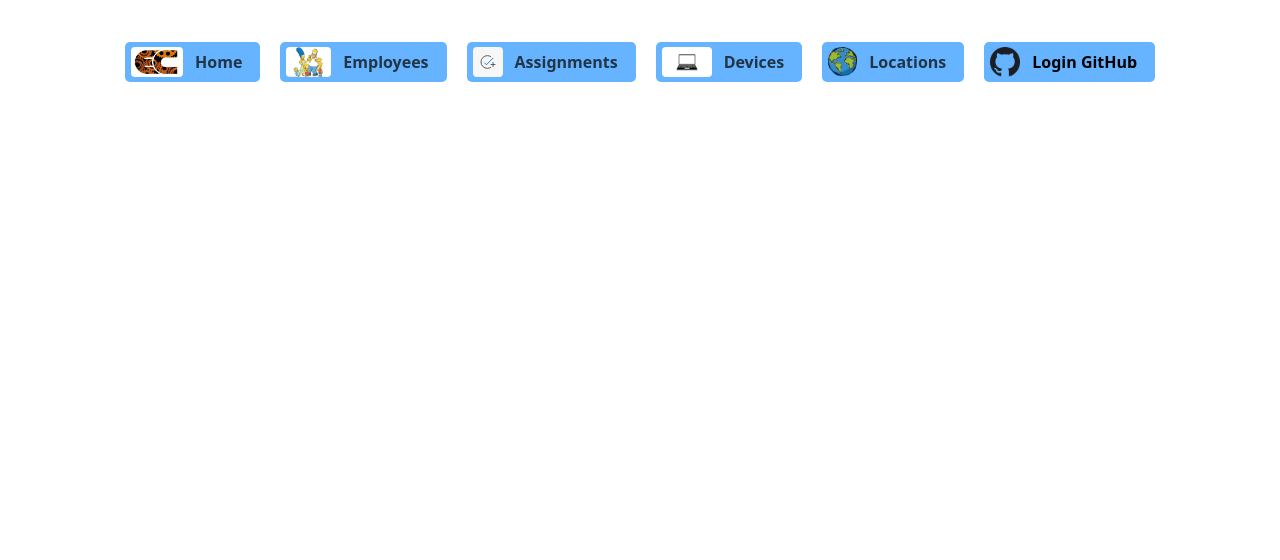
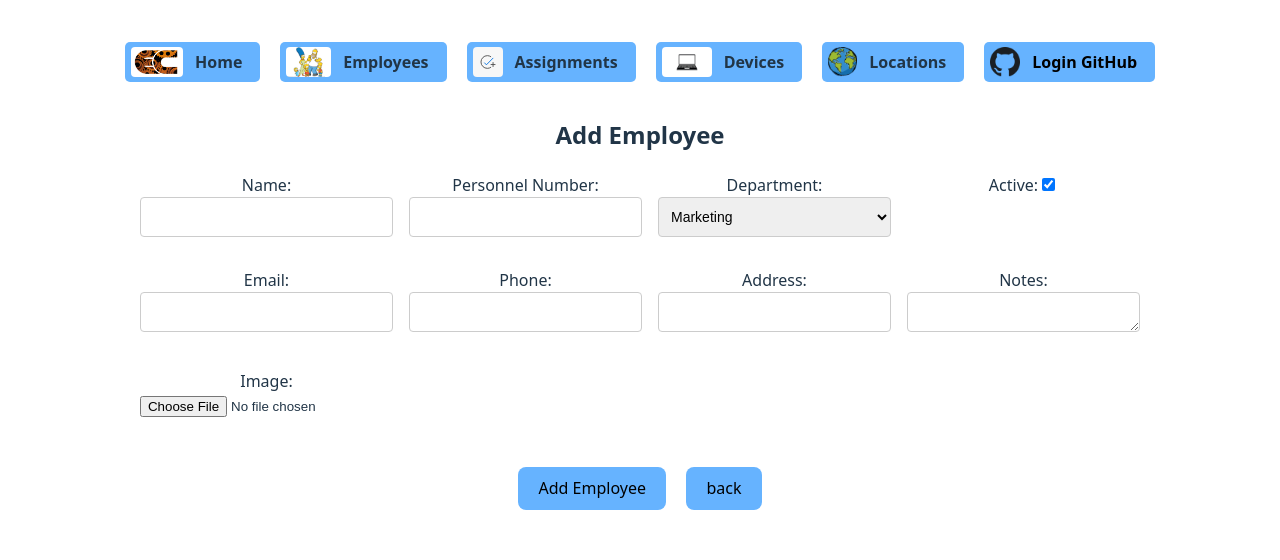
Before and after one commit to Ropold/ECInventoryHub, a React (Vite) app in the folder frontend/: page /employees/1/edit in a window 1280 px wide. Shown: the top 560 px of the page. Built offline with nearby package versions, Linux system fonts and the light colour scheme; no server answers.

Commit message:
Eidt works

```diff
--- a/frontend/src/App.tsx
+++ b/frontend/src/App.tsx
@@ -81,7 +81,9 @@ export default function App() {
     }
 
     function handleEmployeeUpdate(updatedEmployee: EmployeeModel) {
-        setEmployees((prevEmployees) => [...prevEmployees, updatedEmployee]);
+        setEmployees((prevEmployees) =>
+            prevEmployees.map((employee) => employee.id === updatedEmployee.id ? updatedEmployee : employee)
+        );
     }
 
     function handleEmployeeDelete(deletedEmployeeId: string) {
@@ -113,8 +115,8 @@ export default function App() {
           <Route path="/" element={<Welcome />}/>
           <Route path="/employees" element={<Employees language={language} employees={employees}/>} />
           <Route path="/employees/add-new-employee" element={<AddNewEmployee language={language} role={role} handleNewEmployeeSubmit={handleNewEmployee}/>} />
-          <Route path="/employees/:id" element={<EmployeeDetails language={language} role={role} handleEmployeeDelete={handleEmployeeDelete}/>} />
-          <Route path="/employees/:id/edit" element={<EditEmployee language={language} handleEmployeeUpdate={handleEmployeeUpdate} employees={employees} />} />
+          <Route path="/employees/:id" element={<EmployeeDetails language={language} role={role} handleEmployeeUpdate={handleEmployeeUpdate} handleEmployeeDelete={handleEmployeeDelete}/>} />
+          <Route path="/employees/:id/edit" element={<EditEmployee language={language} handleEmployeeUpdate={handleEmployeeUpdate} />} />
               <Route element={<ProtectedRoute user={user}/>}>
                   <Route path="/profile" element={<Profile user={user} userDetails={userDetails} language={language}/>} />
               </Route>
--- a/frontend/src/components/employee/EditEmployee.tsx
+++ b/frontend/src/components/employee/EditEmployee.tsx
@@ -1,7 +1,111 @@
+import {useEffect, useState} from "react";
+import {useNavigate, useParams} from "react-router-dom";
+import axios from "axios";
+import type {Department, EmployeeModel} from "../models/EmployeeModel.ts";
+import EmployeeForm from "./EmployeeForm.tsx";
 
-export default function EditEmployee(){
+type EditEmployeeProps = {
+    language: string;
+    handleEmployeeUpdate: (updatedEmployee: EmployeeModel) => void;
+}
+
+export default function EditEmployee(props: Readonly<EditEmployeeProps>) {
+    const [employee, setEmployee] = useState<EmployeeModel | null>(null);
+    const {id} = useParams<{id: string}>();
+    const navigate = useNavigate();
+
+    const [personnelNumber, setPersonnelNumber] = useState<string | undefined>(undefined);
+    const [name, setName] = useState<string>("");
+    const [email, setEmail] = useState<string | undefined>(undefined);
+    const [phone, setPhone] = useState<string | undefined>(undefined);
+    const [address, setAddress] = useState<string | undefined>(undefined);
+    const [department, setDepartment] = useState<Department>("MARKETING");
+    const [active, setActive] = useState<boolean>(true);
+    const [notes, setNotes] = useState<string | undefined>(undefined);
+    const [image, setImage] = useState<File | null>(null);
+    const [imageDeleted, setImageDeleted] = useState<boolean>(false);
+
+    useEffect(() => {
+        if (!id) return;
+        axios
+            .get(`/api/employees/${id}`)
+            .then((response) => {
+                const data: EmployeeModel = response.data;
+                setEmployee(data);
+                setPersonnelNumber(data.personnelNumber ?? undefined);
+                setName(data.name);
+                setEmail(data.email ?? undefined);
+                setPhone(data.phone ?? undefined);
+                setAddress(data.address ?? undefined);
+                setDepartment(data.department);
+                setActive(data.active);
+                setNotes(data.notes ?? undefined);
+            })
+            .catch((error) => console.error("Error fetching employee details", error));
+    }, [id]);
+
+    function handleSaveEdit(e: React.FormEvent<HTMLFormElement>) {
+        e.preventDefault();
+        if (!employee) return;
+
+        const updatedEmployee = {
+            id: employee.id,
+            personnelNumber: personnelNumber ?? null,
+            name: name,
+            email: email ?? null,
+            phone: phone ?? null,
+            address: address ?? null,
+            department: department,
+            active: active,
+            notes: notes ?? null,
+            imageUrl: imageDeleted ? null : employee.imageUrl
+        };
+
+        const data = new FormData();
+        data.append("employeeDTO", new Blob([JSON.stringify(updatedEmployee)], {type: "application/json"}));
+        if (image) {
+            data.append("image", image);
+        }
+
+        axios
+            .put(`/api/employees/${employee.id}`, data, {headers: {"Content-Type": "multipart/form-data"}})
+            .then((response) => {
+                props.handleEmployeeUpdate(response.data);
+                navigate(`/employees/${employee.id}`);
+            })
+            .catch((error) => console.error("Error updating employee", error));
+    }
+
+    const backNavigationPath = employee?.id ? `/employees/${employee.id}` : "/employees";
+
     return (
-        <>
-        </>
+        <div>
+            <EmployeeForm
+                language={props.language}
+                backNavigationPath={backNavigationPath}
+                handleSubmit={handleSaveEdit}
+                personnelNumber={personnelNumber}
+                setPersonnelNumber={setPersonnelNumber}
+                name={name}
+                setName={setName}
+                email={email}
+                setEmail={setEmail}
+                phone={phone}
+                setPhone={setPhone}
+                address={address}
+                setAddress={setAddress}
+                department={department}
+                setDepartment={setDepartment}
+                active={active}
+                setActive={setActive}
+                notes={notes}
+                setNotes={setNotes}
+                image={image}
+                setImage={setImage}
+                existingImageUrl={employee?.imageUrl ?? undefined}
+                imageDeleted={imageDeleted}
+                setImageDeleted={setImageDeleted}
+            />
+        </div>
     )
 }
```
